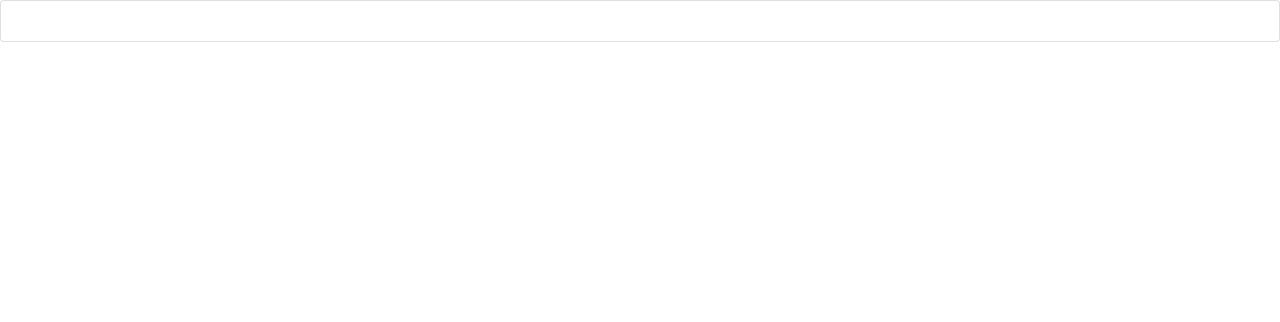
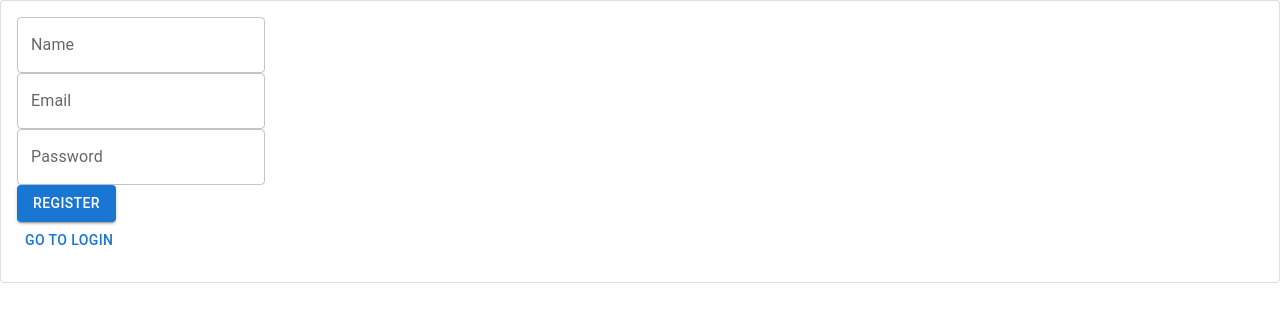
Before and after one commit to DanielTStoyles/RunePortal, a React (Create React App) app: page /register in a window 1280 px wide. Shown: the top 322 px of the page. Built offline with nearby package versions, Linux system fonts and the light colour scheme.

Commit message:
Fix form switching issue
Replace use of discontinued hook "useHistory" with useNavigate

```diff
--- a/src/AuthContainer.jsx
+++ b/src/AuthContainer.jsx
@@ -1,6 +1,6 @@
 import React, { useState } from 'react';
 import LoginForm from './LoginForm.jsx';
-import RegisterForm from './RegisterForm.jsx';
+import RegisterForm from './register';
 
 const FormContainer = () => {
   const [showRegisterForm, setShowRegisterForm] = useState(false);
--- a/src/LoginForm.jsx
+++ b/src/LoginForm.jsx
@@ -4,12 +4,15 @@ import TextField from '@mui/material/TextField';
 import Button from '@mui/material/Button';
 import Card from '@mui/material/Card';
 import CardContent from '@mui/material/CardContent';
+import { useNavigate } from 'react-router-dom';
 
-const LoginForm = ({ handleToggleForm, showRegisterForm }) => {
+const LoginForm = () => {
+  const navigate = useNavigate();
   const { register, handleSubmit, formState: { errors } } = useForm();
 
   const onSubmit = data => {
     console.log(data);
+    navigate('/register');
   };
 
   return (
@@ -43,17 +46,10 @@ const LoginForm = ({ handleToggleForm, showRegisterForm }) => {
           <Button variant="contained" type="submit">
             Login
           </Button>
-
-          {showRegisterForm ? (
-            <Button color="secondary" onClick={handleToggleForm}>
-              Go to Login
-            </Button>
-          ) : (
-            <Button color="secondary" onClick={handleToggleForm}>
-              Go to Register
-            </Button>
-          )}
         </form>
+        <Button onClick={() => navigate('/register')}>
+          Go to Register
+        </Button>
       </CardContent>
     </Card>
   );
--- a/src/register.js
+++ b/src/register.js
@@ -4,18 +4,20 @@ import TextField from '@mui/material/TextField';
 import Button from '@mui/material/Button';
 import Card from '@mui/material/Card';
 import CardContent from '@mui/material/CardContent';
+import { useNavigate } from 'react-router-dom';
 
-const RegisterForm = ({ handleToggleForm, showRegisterForm }) => {
+const RegisterForm = () => {
+  const navigate = useNavigate();
   const { register, handleSubmit, formState: { errors } } = useForm();
 
   const onSubmit = data => {
     console.log(data);
+    navigate('/register');
   };
 
   return (
     <Card variant="outlined">
       <CardContent>
-        {showRegisterForm && (
         <form onSubmit={handleSubmit(onSubmit)}>
           <div>
             <TextField
@@ -56,12 +58,10 @@ const RegisterForm = ({ handleToggleForm, showRegisterForm }) => {
           <Button variant="contained" type="submit">
             Register
           </Button>
-
-            <Button variant="contained" onClick={handleToggleForm}>
+        </form>
+        <Button onClick={() => navigate('/')}>
           Go to Login
         </Button>
-          </form>
-        )}
       </CardContent>
     </Card>
   );
```
Lines whose indentation alone changed are shown as unchanged.
